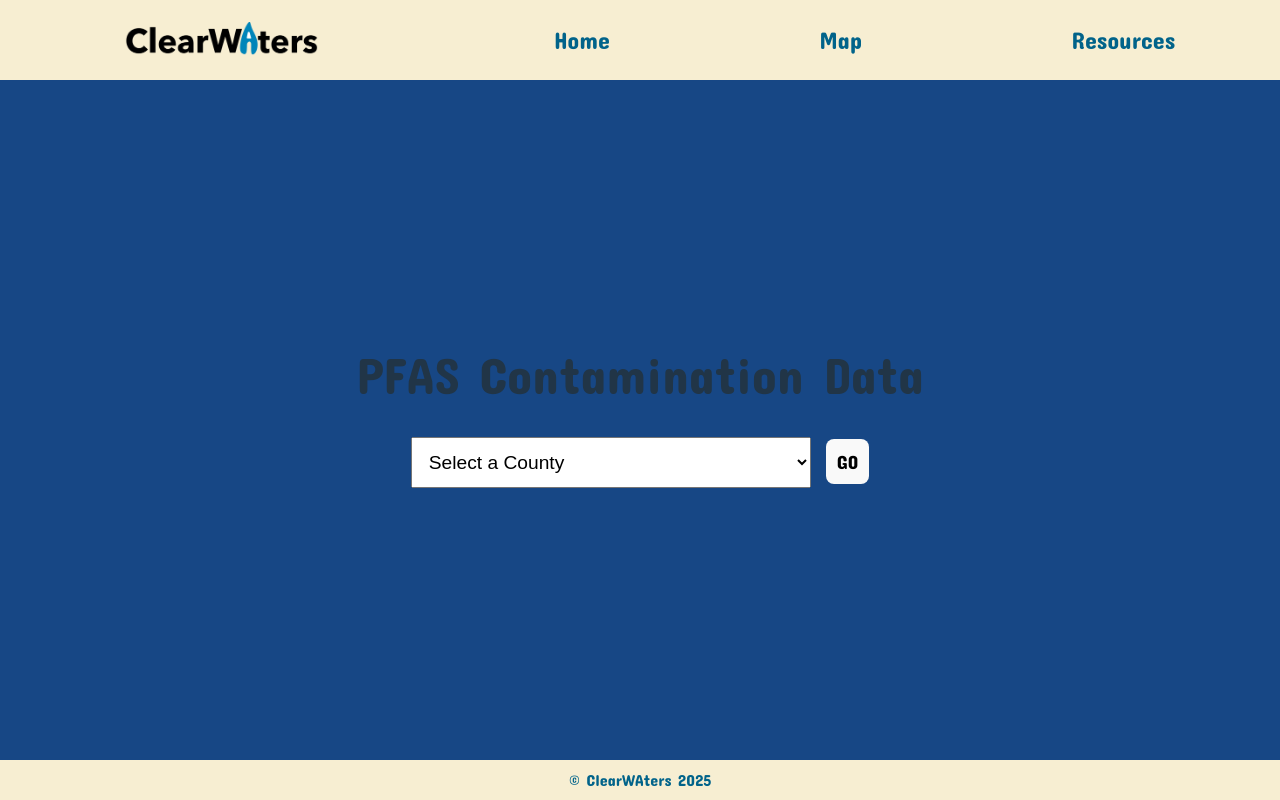
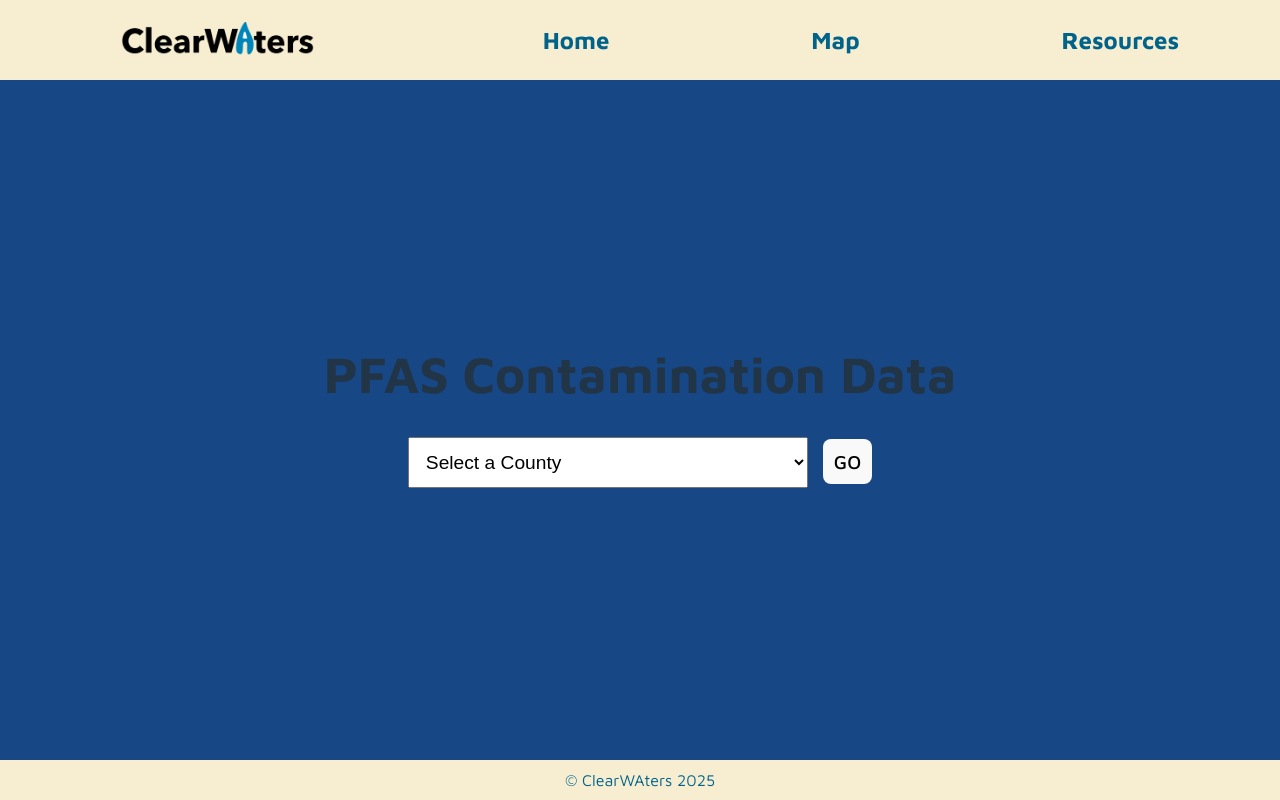
Before and after one commit to kellyjhorak/Squash, a React (Vite) app in the folder ClearWAters/: page / in a window 1280 px wide. Built offline with nearby package versions, Linux system fonts and the light colour scheme.

Commit message:
font changed

```diff
--- a/ClearWAters/index.html
+++ b/ClearWAters/index.html
@@ -6,8 +6,8 @@
     <meta name="viewport" content="width=device-width, initial-scale=1.0" />
     <title>Vite + React</title>
     <link rel="preconnect" href="https://fonts.googleapis.com">
-<link rel="preconnect" href="https://fonts.gstatic.com" crossorigin>
-<link href="https://fonts.googleapis.com/css2?family=Concert+One&display=swap" rel="stylesheet">
+    <link rel="preconnect" href="https://fonts.gstatic.com" crossorigin>
+    <link href="https://fonts.googleapis.com/css2?family=Maven+Pro:wght@400..900&display=swap" rel="stylesheet">
   </head>
   <body>
     <div id="root"></div>
--- a/ClearWAters/src/styling.css
+++ b/ClearWAters/src/styling.css
@@ -5,8 +5,8 @@
   margin: 0 auto;
   padding: 2rem;
   text-align: center;
-  font-family: "Concert One", serif;
-  font-weight: 400;
+  font-family: "Maven Pro", sans-serif;
+  font-optical-sizing: auto;
   font-style: normal;
 }
 
--- a/package.json
+++ b/package.json
@@ -3,11 +3,13 @@
   "version": "1.0.0",
   "description": "<h1 align=\"center\"> Clear WAters </h1>",
   "main": "index.js",
-  "devDependencies": {},
   "scripts": {
     "test": "echo \"Error: no test specified\" && exit 1"
   },
   "author": "",
   "license": "ISC",
-  "keywords": []
+  "keywords": [],
+  "dependencies": {
+    "papaparse": "^5.5.2"
+  }
 }
```
Also changed, not shown: 1 other file (tests, documents, lock files or other folders).
